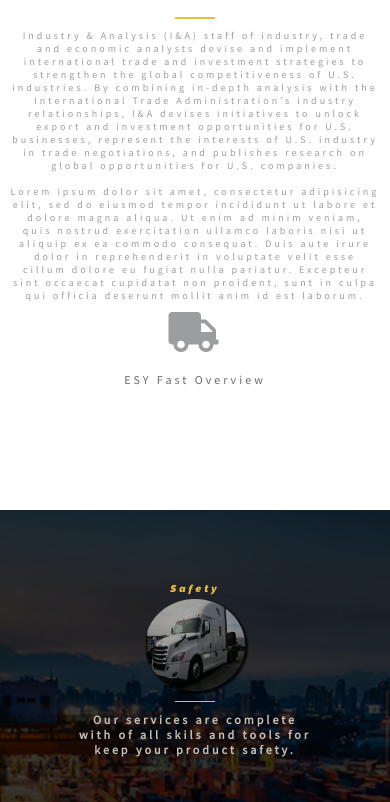
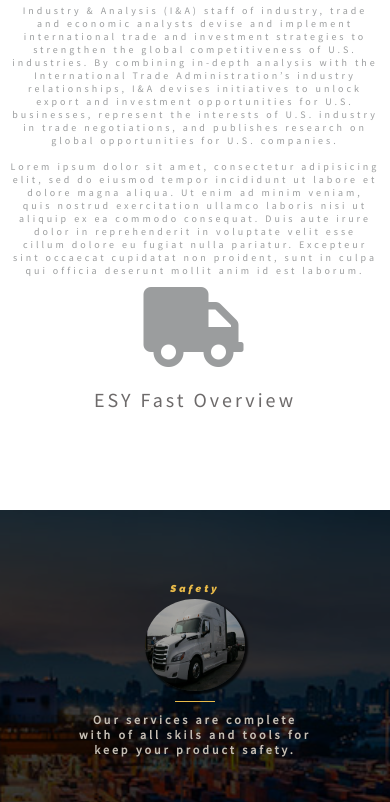
Before and after one commit to alanvera48/esy-website, a plain HTML site: page index.html in a window 390 px wide. Shown: the part 790-1592 px from the top of the page. Drawn offline with Linux system fonts and the light colour scheme; a web font is replaced by a local one.

Commit message:
esy-logistic-v2

```diff
--- a/Index.js
+++ b/Index.js
@@ -23,7 +23,7 @@ function scrollMostrar(){
 	for (i = 0; i < animado.length; i++ ) {
 		let alturanimado = animado[i].offsetTop;
 
-	if (alturanimado - 600 < scrollTop ) {
+	if (alturanimado - 200 < scrollTop ) {
 		animado[i].style.opacity = 1;
 
 	}
--- a/index.css
+++ b/index.css
@@ -924,7 +924,9 @@ form button{
 }
 
 
-@media screen and (max-width: 400px){
+@media screen and (max-width: 480px ){
+
+
 
 h5{
 	font-size: 12px;
@@ -951,6 +953,25 @@ h2{
 .nosotros{
 	font-size: 10px;
 }
+
+
+.fa-truck{
+	font-size: 80px;
+	color: #9B9D9E;
+	margin: 10px;
+
+}
+
+
+.sub-icon{
+	text-align: center;
+	color: #6D6A6A;
+	font-size: 20px;
+	font-family: 'Source Sans Pro', sans-serif;
+	margin: 10px;
+
+}
+
 
 .text-ct{
   	width: 90%;
@@ -1086,11 +1107,8 @@ form button{
 
   }
 
+   }
 
-
-
-
-  }
 
 
 .nav_1{
```
